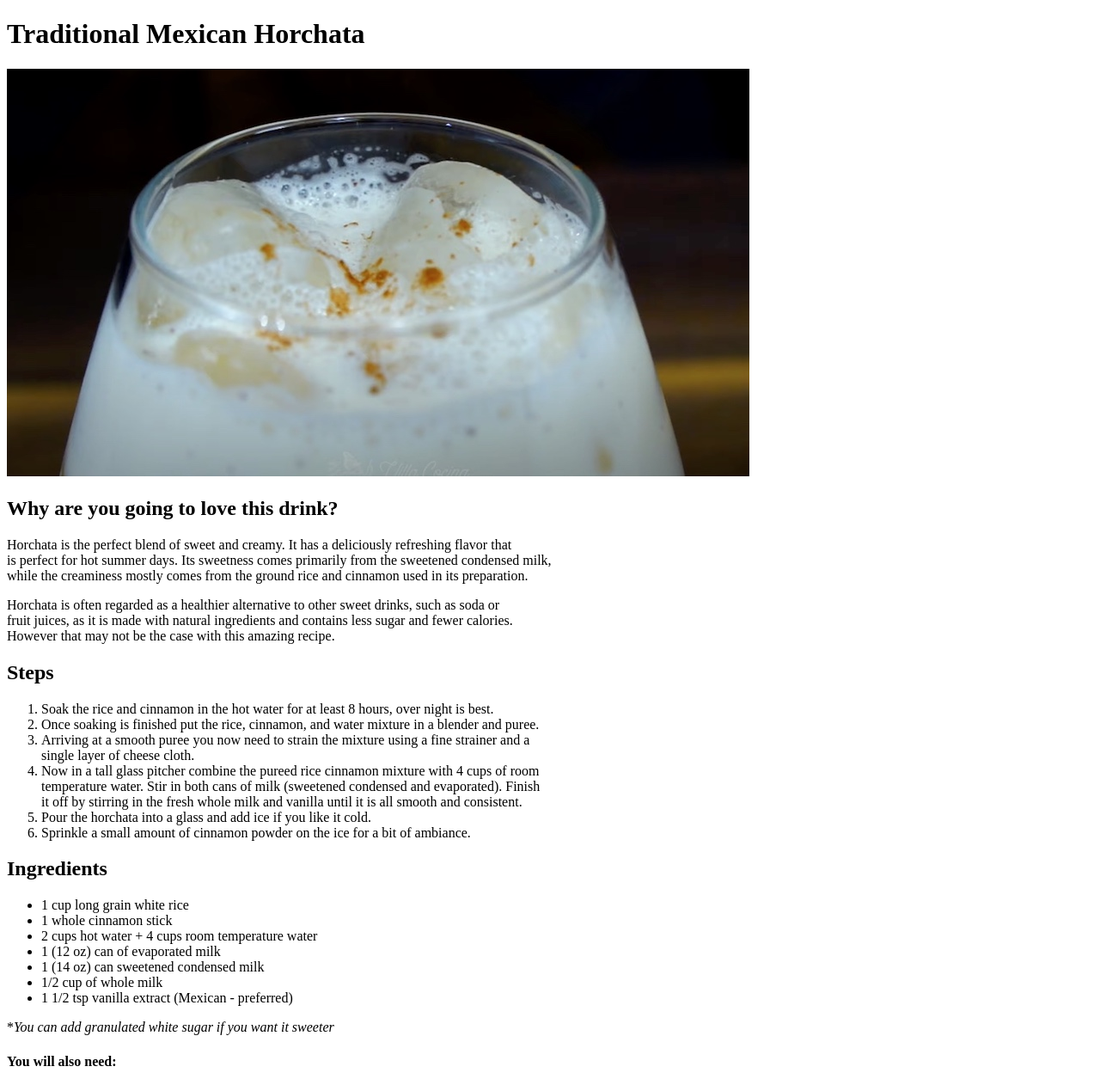
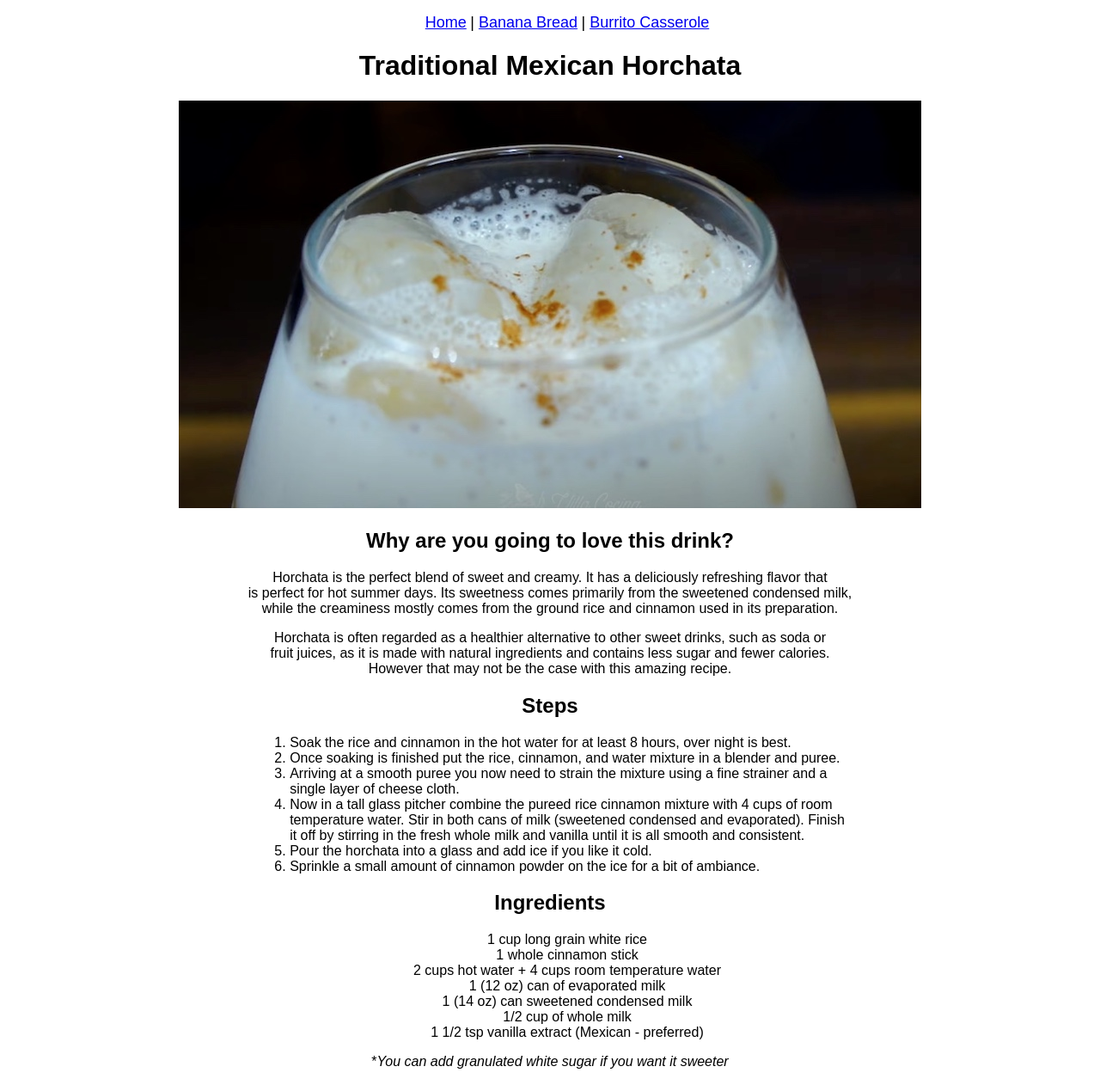
Before and after one commit to themandersen/odin-recipes, a plain HTML site: page recipes/horchata.html in a window 1280 px wide. Shown: the top 1262 px of the page at 86% size. Drawn offline with Linux system fonts and the light colour scheme.

Commit message:
Add base css to clean up design and navigation

```diff
--- a/recipes/horchata.html
+++ b/recipes/horchata.html
@@ -2,10 +2,24 @@
 <html lang="en">
   <head>
     <meta charset="UTF-8">
+    <link rel="stylesheet" href="../styles.css">
     <title>Horchata</title>
   </head>
 
   <body>
+
+    <div class="main-content-wrapper">
+
+      <nav>
+        <ul class="menu">
+          <li><a href="../index.html">Home</a></li>
+          <li> | </li>
+          <li><a href="./banana-bread.html">Banana Bread</a></li>
+          <li> | </li>
+          <li><a href="./burrito-casserole.html">Burrito Casserole</a></li>
+        </ul>
+      </nav>
+
       <h1>Traditional Mexican Horchata</h1>
       <!--<a href="https://youtu.be/SJh3lUbA0H0">Video demonstrating prep</a>-->
 
@@ -27,7 +41,7 @@
 
       <h2>Steps</h2>
 
-    <ol>
+      <ol class="steps-list">
         <li>Soak the rice and cinnamon in the hot water for at least 8 hours, over night is best.</li>
         <li>Once soaking is finished put the rice, cinnamon, and water mixture in a blender and puree.</li>
         <li>
@@ -45,7 +59,7 @@
 
       <h2>Ingredients</h2>
 
-    <ul>
+      <ul class="ingredients">
         <li>1 cup long grain white rice</li>
         <li>1 whole cinnamon stick</li>
         <li>2 cups hot water + 4 cups room temperature water</li>
@@ -61,10 +75,12 @@
 
       <h4>You will also need:</h4>
 
-    <ul>
+      <ul class="ingredients">
         <li>Cinnamon powder</li>
         <li>Ice</li>
       </ul>
 
+    </div>
+
   </body>
 </html>
--- /dev/null
+++ b/styles.css
@@ -0,0 +1,25 @@
+.main-content-wrapper {
+  font-family: Arial, Helvetica, sans-serif;
+  text-align: center;
+  margin: auto;
+  width: auto;
+}
+
+.menu li {
+  list-style-type: none;
+  display: inline;
+  font-size: large;
+}
+
+.steps-list {
+  display: table;
+  margin: 0 auto;
+}
+
+.steps-list li {
+  text-align: left;
+}
+
+.ingredients li {
+  list-style-type: none;
+}
```
Also changed, not shown: index.html (+20 -10 lines), recipes/banana-bread.html (+18 -2 lines), recipes/burrito-casserole.html (+18 -2 lines). Lines whose indentation alone changed are shown as unchanged.
